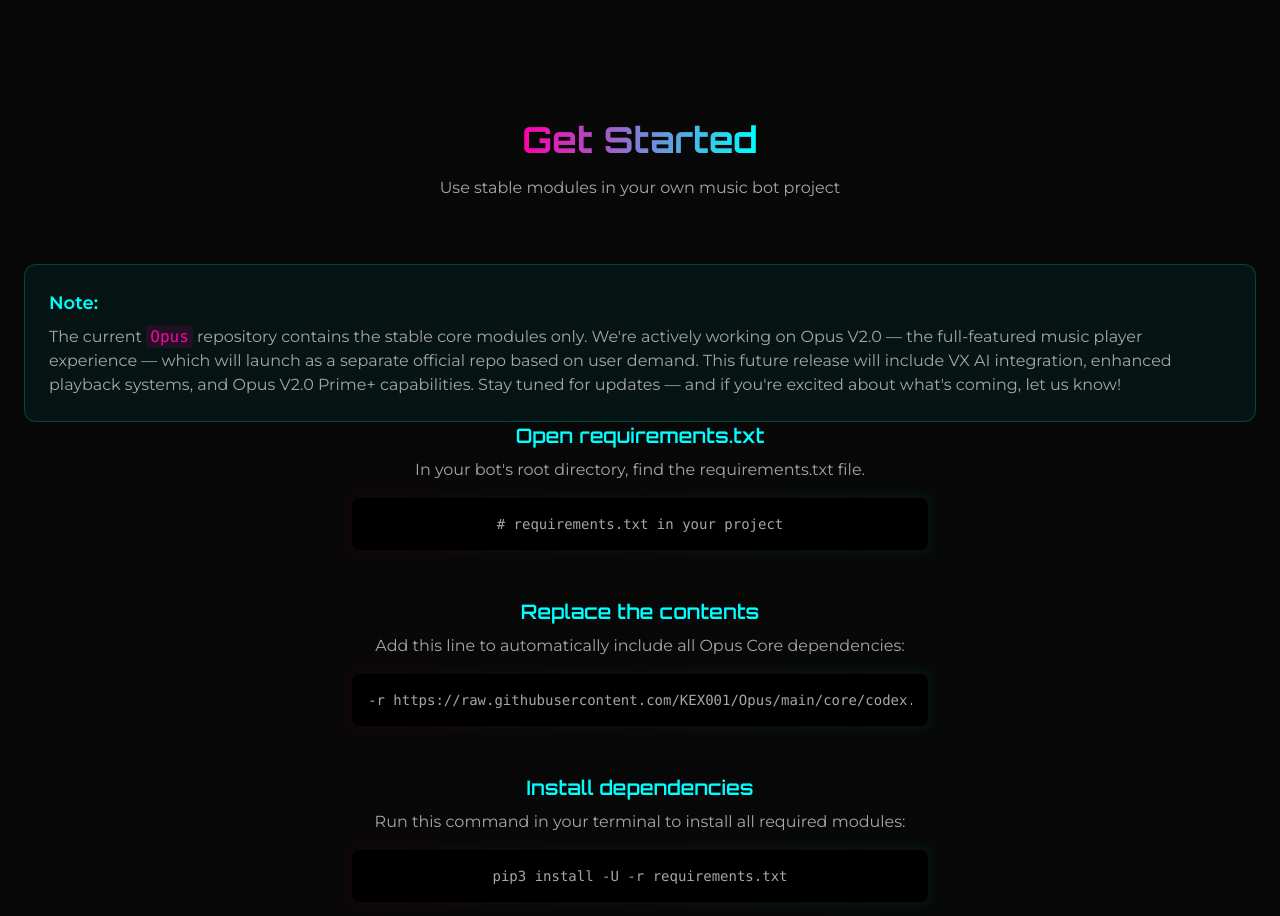
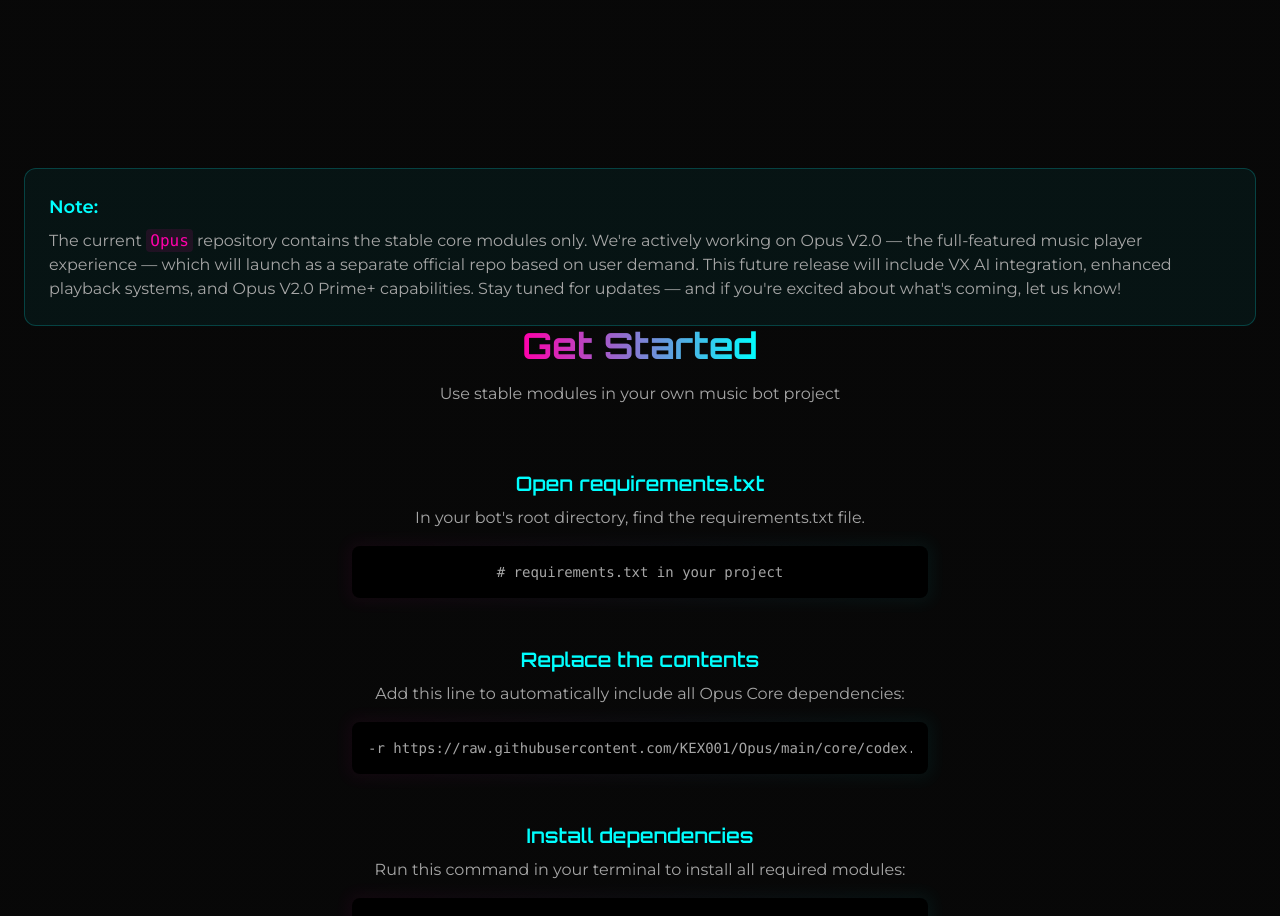
Before and after one commit to KEX001/Opus, a Next.js app: page / in a window 1280 px wide. Shown: the part 3340-4256 px from the top of the page. Built offline with nearby package versions, Linux system fonts and the light colour scheme.

Commit message:
Update page.tsx

```diff
--- a/app/page.tsx
+++ b/app/page.tsx
@@ -226,14 +226,6 @@ export default function Home() {
       {/* Usage Section */}
       <section id="usage" className="py-20 md:py-32 relative bg-gradient-to-b from-background/90 to-background">
         <div className="container relative z-10 px-4 md:px-6">
-          <div className="text-center mb-16">
-            <h2 className="text-3xl md:text-4xl font-bold mb-4 bg-gradient-to-r from-primary to-secondary bg-clip-text text-transparent inline-block font-display">
-              Get Started
-            </h2>
-            <p className="text-muted-foreground max-w-2xl mx-auto">
-              Use stable modules in your own music bot project
-            </p>
-          </div>
           <div className="mt-12 p-6 rounded-xl bg-secondary/5 border border-secondary/20">
             <h4 className="text-lg font-semibold mb-2 text-secondary">Note:</h4>
             <p className="text-muted-foreground">
@@ -242,6 +234,14 @@ export default function Home() {
                   player experience — which will launch as a separate official repo based on user demand. This future
                   release will include VX AI integration, enhanced playback systems, and Opus V2.0 Prime+ capabilities.
                   Stay tuned for updates — and if you're excited about what's coming, let us know!
+            </p>
+          </div>
+          <div className="text-center mb-16">
+            <h2 className="text-3xl md:text-4xl font-bold mb-4 bg-gradient-to-r from-primary to-secondary bg-clip-text text-transparent inline-block font-display">
+              Get Started
+            </h2>
+            <p className="text-muted-foreground max-w-2xl mx-auto">
+              Use stable modules in your own music bot project
             </p>
           </div>
           <div className="max-w-3xl mx-auto">
```
